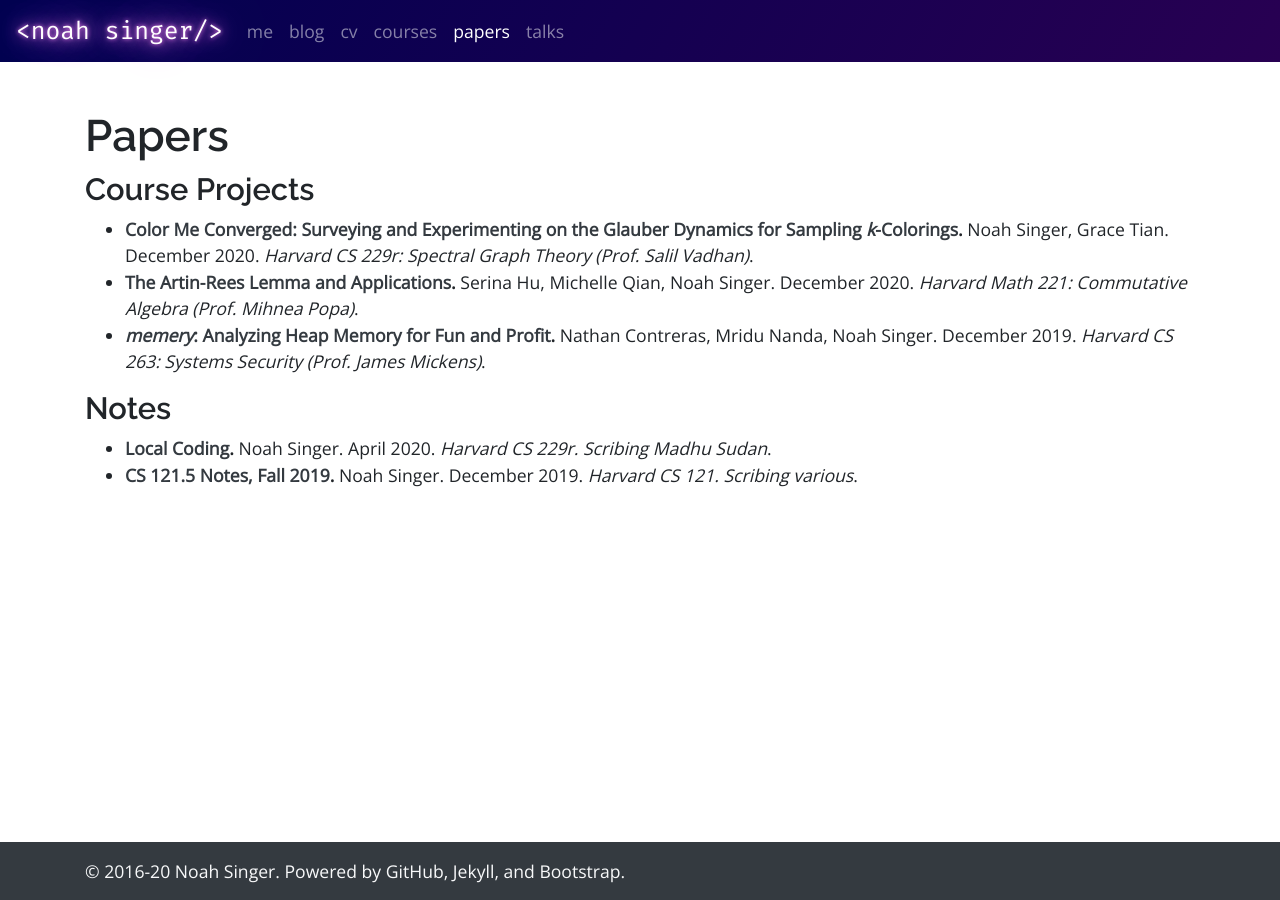
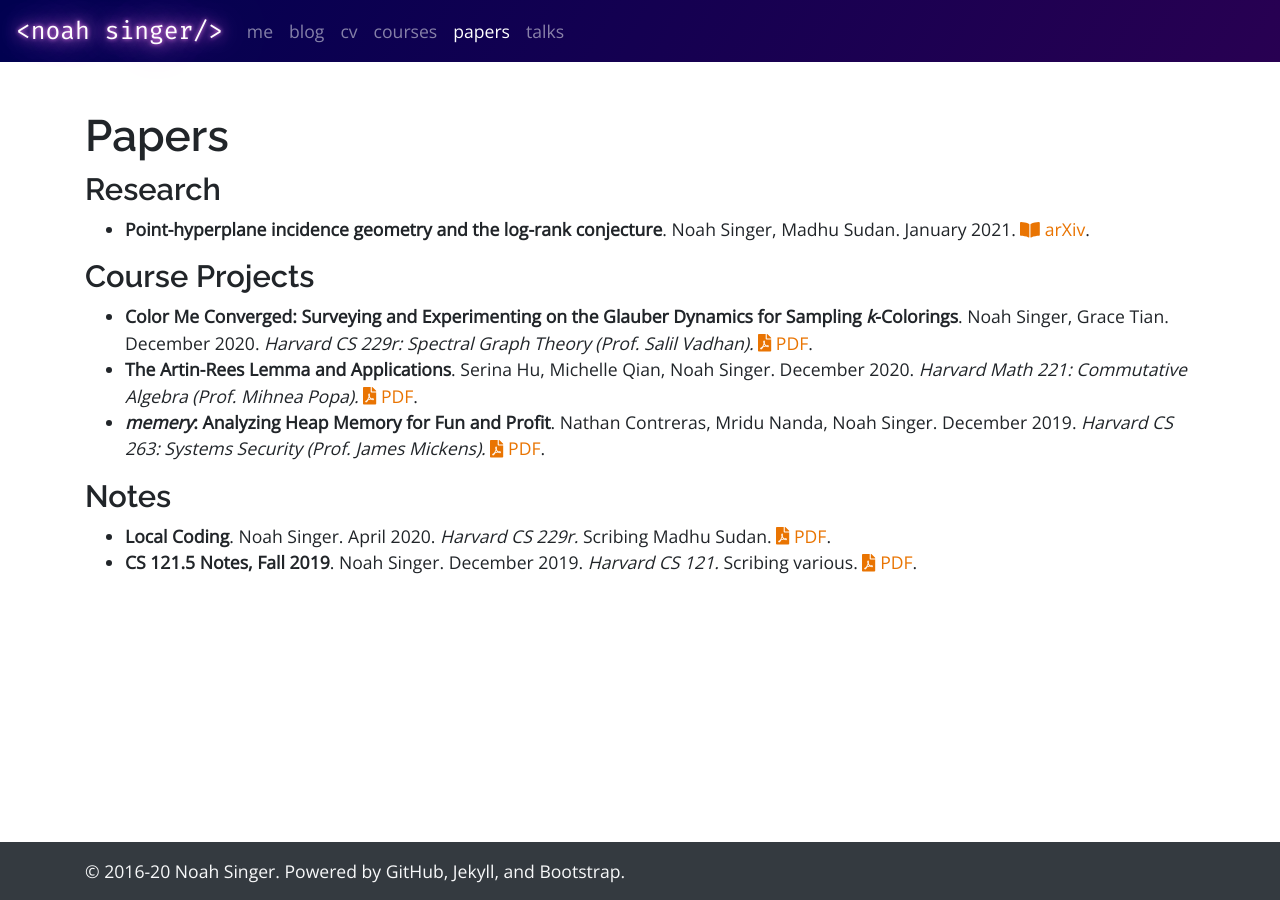
Before and after one commit to singerng/noahsinger.org, a Jekyll site: the page built from papers/index.md, in a window 1280 px wide. Built offline with Jekyll 4.4.1, drawn with Linux system fonts in a browser that asks for light colours; nearby versions of some CDN libraries.

Commit message:
spring 2021 update

```diff
--- a/_data/papers.yml
+++ b/_data/papers.yml
@@ -1,26 +1,32 @@
+- title: "Point-hyperplane incidence geometry and the log-rank conjecture"
+  date: 2021-01-23
+  authors: Noah Singer, Madhu Sudan
+  arxiv: 2101.09592
+  type: research
+
 - title: "Color Me Converged: Surveying and Experimenting on the Glauber Dynamics for Sampling <em>k</em>-Colorings"
-  paper: glauber_colorings_cs_229r.pdf
+  pdf: glauber_colorings_cs_229r.pdf
   date: 2020-12-19
   authors: Noah Singer, Grace Tian
   venue: "Harvard CS 229r: Spectral Graph Theory (Prof. Salil Vadhan)"
   type: course_project
 
 - title: "The Artin-Rees Lemma and Applications"
-  paper: artin_rees.pdf
+  pdf: artin_rees.pdf
   date: 2020-12-11
   authors: Serina Hu, Michelle Qian, Noah Singer
   venue: "Harvard Math 221: Commutative Algebra (Prof. Mihnea Popa)"
   type: course_project
 
 - title: "<em>memery</em>: Analyzing Heap Memory for Fun and Profit"
-  paper: memery.pdf
+  pdf: memery.pdf
   date: 2019-12-08
   authors: Nathan Contreras, Mridu Nanda, Noah Singer
   venue: "Harvard CS 263: Systems Security (Prof. James Mickens)"
   type: course_project
 
 - title: Local Coding
-  paper: local_coding_cs229r.pdf
+  pdf: local_coding_cs229r.pdf
   date: 2020-04-13
   venue: Harvard CS 229r
   authors: Noah Singer
@@ -28,7 +34,7 @@
   type: notes
 
 - title: CS 121.5 Notes, Fall 2019
-  paper: cs_121_5_2019.pdf
+  pdf: cs_121_5_2019.pdf
   date: 2019-12-19
   venue: Harvard CS 121
   authors: Noah Singer
--- /dev/null
+++ b/_includes/paper.html
@@ -0,0 +1,13 @@
+<li>
+    <strong>{{ paper.title }}</strong>. {{ paper.authors }}. {{ paper.date |  date: "%B %Y" }}.
+    {% if paper.venue %}<em>{{ paper.venue }}.</em>{% endif %}
+    {% if paper.scribing %}Scribing {{ paper.scribing }}.{% endif %}
+
+    {% if paper.pdf %}
+    <a href="/papers/{{ paper.pdf }}" target="_blank"><i class="fas fa-file-pdf"></i> PDF</a>.
+    {% endif %}
+
+    {% if paper.arxiv %}
+    <a href="https://arxiv.org/abs/{{ paper.arxiv }}" target="_blank"><i class="fas fa-book-open"></i> arXiv</a>.
+    {% endif %}
+ </li>
--- a/index/index.html
+++ b/index/index.html
@@ -47,7 +47,7 @@ layout: default
         <div class="col">
           <h3>Interests</h3>
 
-          <p>I have broad interests in theoretical computer science, including in complexity, cryptography, and algorithms. Some particular questions that interest me are: Why does interaction make computational tasks more tractable? What about non-black-box/non-oracle access to code or data? Some of my recent areas of study include communication complexity, incidence geometry, streaming algorithms, and Boolean function analysis.
+          <p>I have broad interests in theoretical computer science, including in complexity, cryptography, and algorithms. I enjoy topics where pure mathematics can be used to answer questions about computing; some of my recent areas of study include communication complexity, streaming algorithms, and Boolean function analysis. Other questions that interest me include: Why does interaction make computational tasks more tractable? What about non-black-box/non-oracle access to code or data?
         </div>
       </div>
 
@@ -56,8 +56,9 @@ layout: default
           <h3>Activities</h3>
 
           <p><strong>Teaching.</strong>
-            I was a teaching assistant for the following courses:
+            I was/am a teaching assistant for the following courses:
             <ul>
+              <li><em>CS 124: Data Structures and Algorithms</em> in Spring 2021 (Prof. Michael Mitzenmacher and Adam Hesterberg)</li>
               <li><em>CS 121: Introduction to Theoretical Computer Science</em> in Fall 2020 (Prof. Madhu Sudan and Adam Hesterberg)</li>
               <li><em>CS 161: Operating Systems</em> in Spring 2020 (Prof. James Mickens)</li>
               <li><em>CS 121: Introduction to Theoretical Computer Science</em> in Fall 2019 (Profs. Boaz Barak and Madhu Sudan)</li>
--- a/papers/index.md
+++ b/papers/index.md
@@ -6,26 +6,28 @@ layout: default
 
 # Papers
 
+### Research
+
+<ul>
+{% for paper in site.data.papers %}
+{% if paper.type == "research" %}
+{% include paper.html paper=paper %}
+{% endif %}
+{% endfor %}
+</ul>
+
 ### Course Projects
 
 <ul>
 {% for paper in site.data.papers %}
 {% if paper.type == "course_project" %}
-  <li>
-    <strong>{% if paper.paper %}
-      <a href="/papers/{{ paper.paper }}" target="_blank" class="text-dark">{{ paper.title }}</a>.
-    {% else %}
-      {{ paper.title }}.
-    {% endif %}</strong>
-
-    {{ paper.authors }}. {{ paper.date |  date: "%B %Y" }}. <em>{{ paper.venue }}</em>.
-  </li>
+{% include paper.html paper=paper %}
 {% endif %}
 {% endfor %}
 </ul>
 
 <!-- ### Expository -->
-
+<!--
 <ul>
 {% for paper in site.data.papers %}
 {% if paper.type == "expository" %}
@@ -38,20 +40,14 @@ layout: default
   </li>
 {% endif %}
 {% endfor %}
-</ul>
+</ul> -->
 
 ### Notes
 
 <ul>
 {% for paper in site.data.papers %}
 {% if paper.type == "notes" %}
-  <li>
-    <strong>{% if paper.paper %}
-      <a href="/papers/{{ paper.paper }}" target="_blank" class="text-dark">{{ paper.title }}</a>.
-    {% else %}
-      {{ paper.title }}.
-    {% endif %}</strong>{{ paper.authors }}. {{ paper.date |  date: "%B %Y" }}. <em>{{ paper.venue }}{% if paper.scribing %}. Scribing {{ paper.scribing }}{% endif %}</em>.
-  </li>
+{% include paper.html paper=paper %}
 {% endif %}
 {% endfor %}
 </ul>
```
Also changed, not shown: _data/courses.yml (+22 -1 lines), 1 other file.
